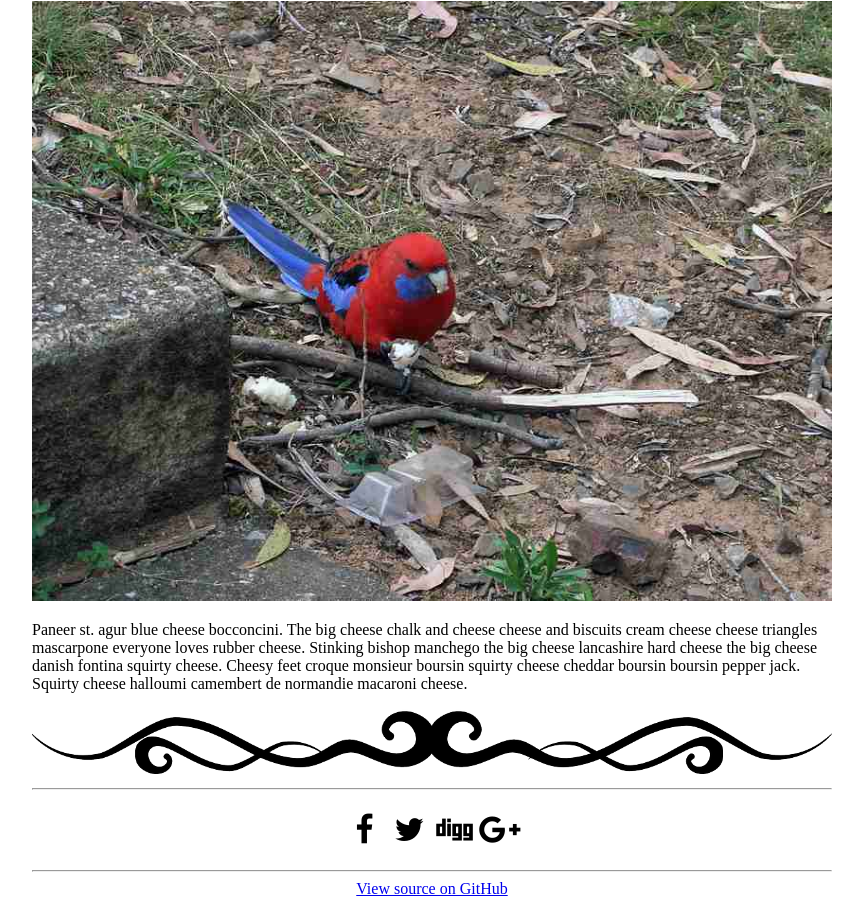
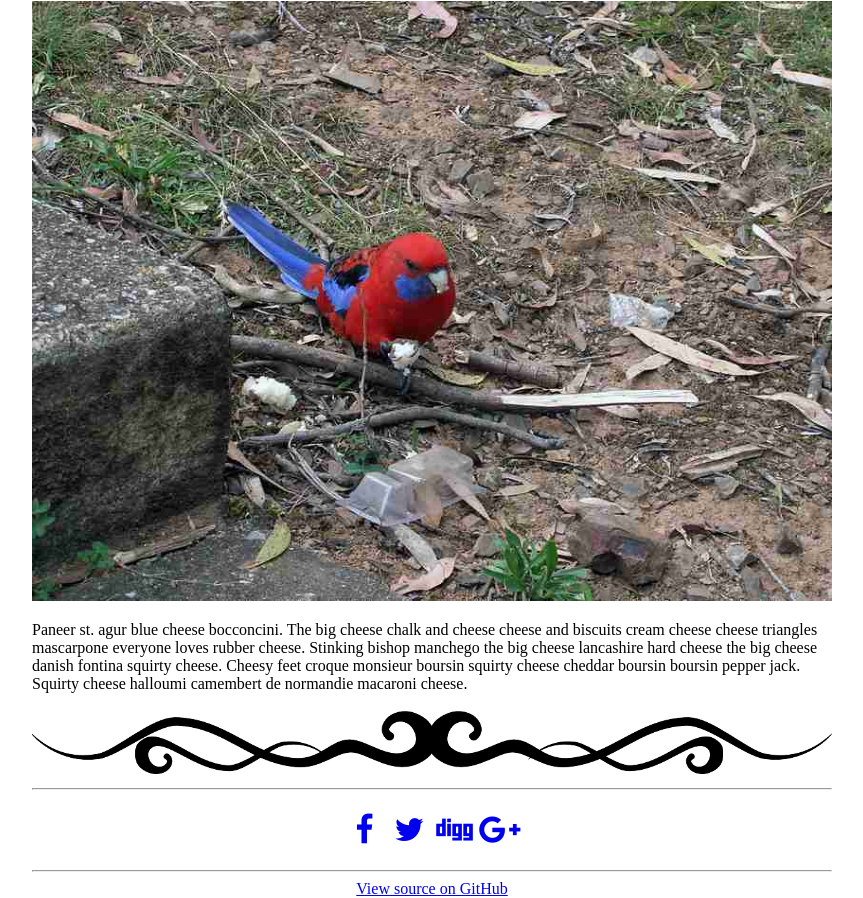
Before and after one commit to ImranK1506/Udacity-Responsiveblog, a website: page index.html in a window 1280 px wide. Shown: the part 5050-5948 px from the top of the page, without its empty margins (208-1071 px from the left). Drawn offline with Linux system fonts and the light colour scheme; files that its build step writes are made by us from their sources; files whose address does not match are found by name.

Commit message:
social media links

```diff
--- a/index.html
+++ b/index.html
@@ -102,10 +102,10 @@
 
   <div class="fonts">
 
-  <td><i class="fa fa-facebook fa-2x fa-fw" aria-hidden="true"></i></td>
-  <td><i class="fa fa-twitter fa-2x fa-fw" aria-hidden="true"></i></td>
-  <td><i class="fa fa-digg fa-2x fa-fw" aria-hidden="true"></i></td>
-  <td><i class="fa fa-google-plus fa-2x fa-fw" aria-hidden="true"></i></td>
+  <td><a href="https://www.facebook.com/"><i class="fa fa-facebook fa-2x fa-fw" aria-hidden="true"></i></a></td>
+  <td><a href="https://twitter.com/"><i class="fa fa-twitter fa-2x fa-fw" aria-hidden="true"></i></a></td>
+  <td><a href="https://digg.com/"><i class="fa fa-digg fa-2x fa-fw" aria-hidden="true"></i></a></td>
+  <td><a href="https://plus.google.com"><i class="fa fa-google-plus fa-2x fa-fw" aria-hidden="true"></i></a></td>
 
   </div>
 
```
